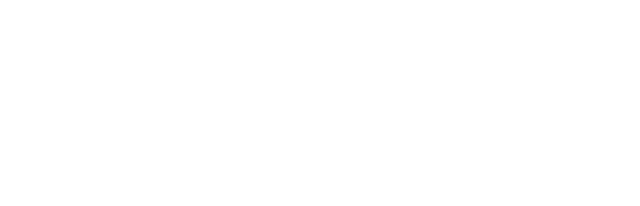
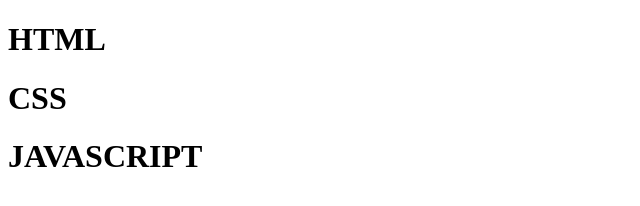
Before and after one commit to ShivekSinghal/htmlcss, a plain HTML site: page index.html in a window 1280 px wide. Shown: the whole page, without its empty margins (0-640 px from the left). Drawn offline with Linux system fonts and the light colour scheme.

Commit message:
H1 Tag added

```diff
--- a/index.html
+++ b/index.html
@@ -6,6 +6,8 @@
     <title>Document</title>
 </head>
 <body>
-
+    <h1>HTML</h1>
+    <h1>CSS</h1>
+    <h1>JAVASCRIPT</h1>
 </body>
 </html>
```
